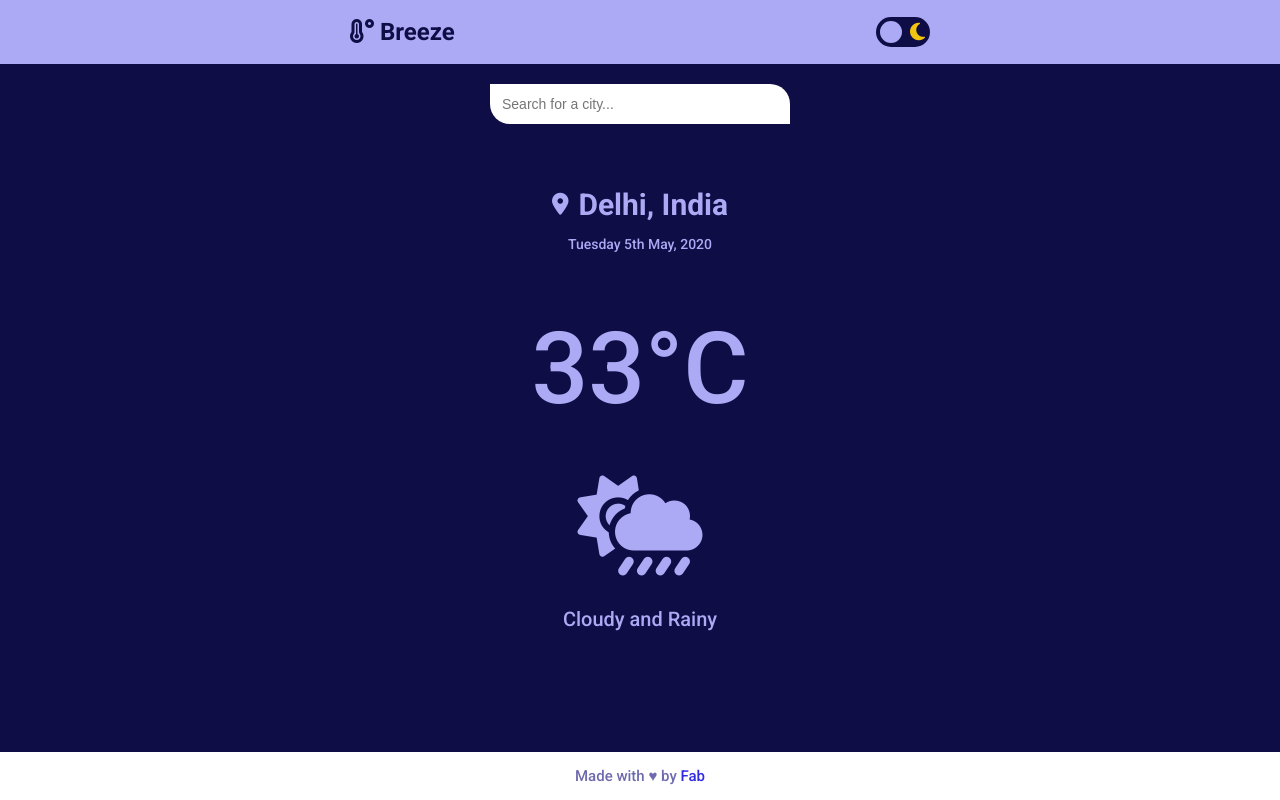
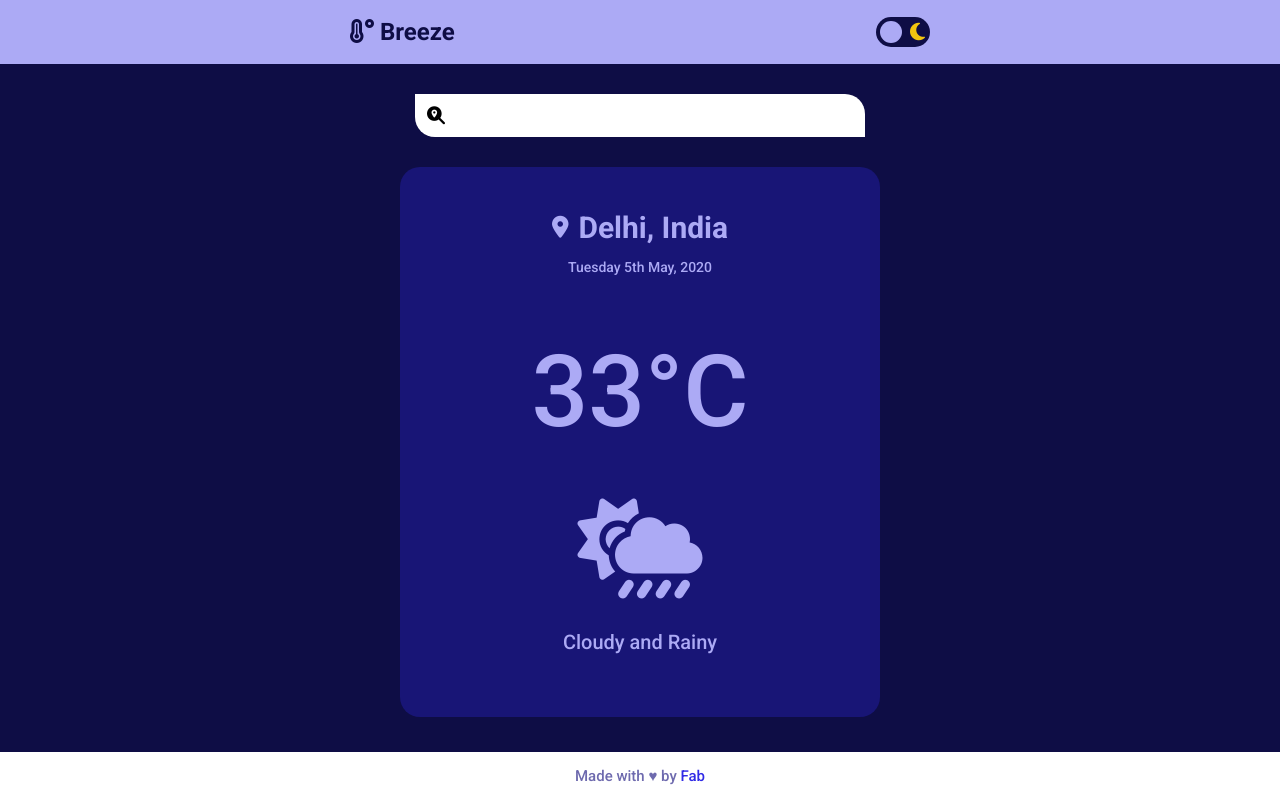
Before and after one commit to fabcodingzest/Weather-App, a website: page index.html in a window 1280 px wide. Drawn offline with Linux system fonts and the light colour scheme.

Commit message:
Added Search Icon in Input box

```diff
--- a/index.html
+++ b/index.html
@@ -32,13 +32,16 @@
         </div>
       </div>
     </header>
-    <main>
+    <main class="container">
       <section class="search__query">
-        <input
-          class="search__query--input"
-          type="text"
-          placeholder="Search for a city..."
-        />
+        <form name="search">
+          <input
+            class="search__query--input"
+            type="text"
+            value="&#xf689"
+            placeholder="Search for a city..."
+          />
+        </form>
       </section>
       <section class="searched__response">
         <div class="searched__response--location">
--- a/main.css
+++ b/main.css
@@ -10,6 +10,7 @@ html {
 :root {
   --background: #0e0d45;
   --text: #acaaf5;
+  --background-opacity: rgb(48, 42, 230, 0.3);
 }
 
 body {
@@ -92,20 +93,32 @@ header {
 }
 main {
   height: 86vh;
+  display: flex;
+  flex-direction: column;
+  align-items: center;
 }
-
+form {
+  width: 100%;
+  display: flex;
+  justify-content: center;
+}
 .search__query {
-  padding: 2rem;
+  padding: 3rem;
   width: 100%;
   display: flex;
   justify-content: center;
   align-items: flex-start;
 }
+input[type='text'] {
+  font-family: 'Font Awesome 5 Free', Roboto;
+  font-size: 1.8rem;
+  font-weight: 900;
+}
 .search__query--input {
   padding: 1.2rem;
   border-radius: 0 2rem 0 2rem;
-  width: 80%;
-  max-width: 30rem;
+  width: 100%;
+  max-width: 45rem;
   border: none;
   outline: none;
   font-size: 1.4rem;
@@ -118,6 +131,9 @@ main {
   padding: 2rem;
   flex-direction: column;
   height: 80%;
+  background: var(--background-opacity);
+  border-radius: 2rem;
+  width: 80%;
 }
 .fa-map-marker-alt {
   font-size: 2.2rem;
```
